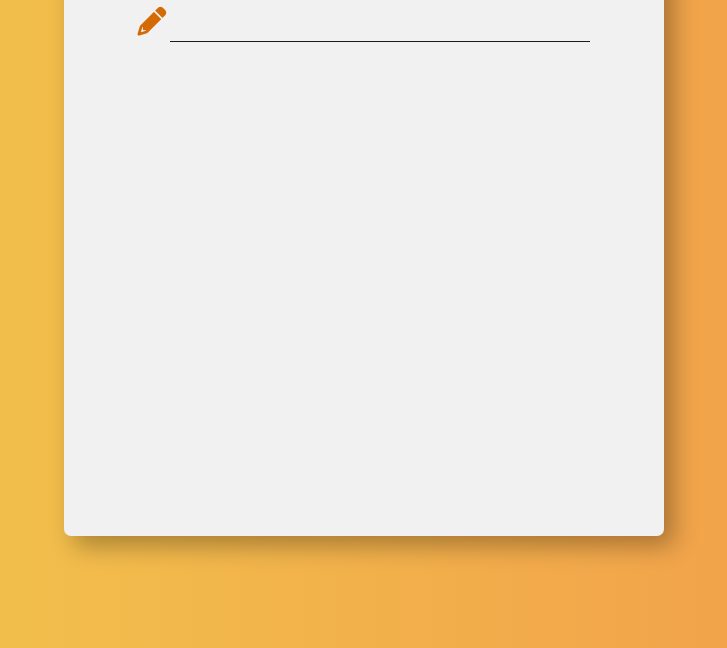
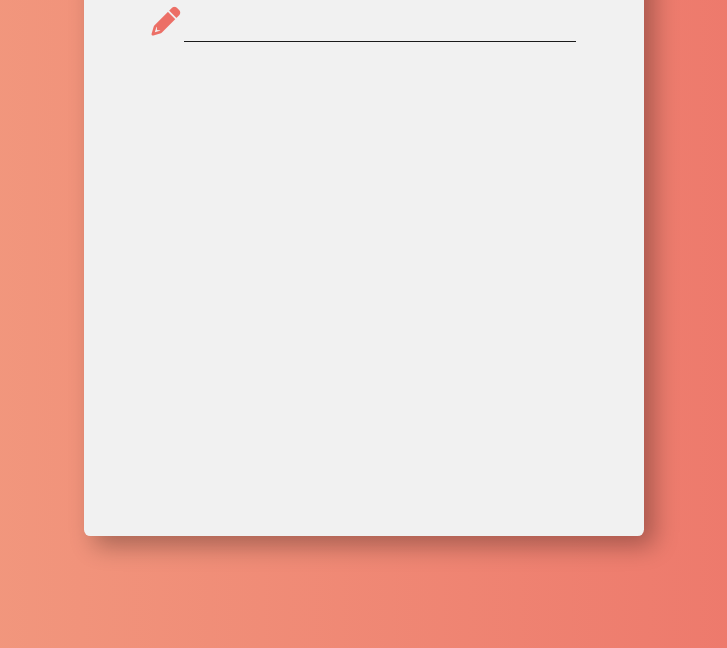
Before and after one commit to pauloarchanjo/Groceries-list-with-Web, a plain HTML site: page index.html in a window 1280 px wide. Shown: the part 152-800 px from the top of the page, without its empty margins (276-1003 px from the left). Drawn offline with nearby package versions, Linux system fonts and the light colour scheme.

Commit message:
Update style.css

```diff
--- a/style.css
+++ b/style.css
@@ -3,13 +3,14 @@
 * {
     padding: 0;
     margin: 0;
+    box-sizing: border-box;
 }
 
 body {
-    font-family: Dancing Script;
-    background: #F2994A;
-    background: -webkit-linear-gradient(to right, #F2C94C, #F2994A);
-    background: linear-gradient(to right, #F2C94C, #F2994A);
+    font-family: 'Dancing Script';
+    background: #EC6F66;  /* fallback for old browsers */
+    background: -webkit-linear-gradient(to right, #F3A183, #EC6F66);  /* Chrome 10-25, Safari 5.1-6 */
+    background: linear-gradient(to right, #F3A183, #EC6F66); /* W3C, IE 10+/ Edge, Firefox 16+, Chrome 26+, Opera 12+, Safari 7+ */
 }
 
 .container {
@@ -22,11 +23,11 @@ body {
 
 .groceries {
     border: none;
-    border-radius: 7px;
-    width: 600px;
+    border-radius: 0.4rem;
+    width: 35rem;
     min-height: 80vh;
     margin: auto;
-    background: rgb(241, 241, 241);
+    background: #f1f1f1;
     box-shadow: 10px 10px 24px 0 rgba(0, 0, 0, 0.3);
 }
 
@@ -37,17 +38,17 @@ body {
 
 .groceries i {
     font-size: 1.8rem;
-    color: #d46a06;
+    color: #EC6F66;
 }
 
 .groceries input {
     font-family: inherit;
     outline: 0;
     border: 0;
-    border-bottom: 1.5px solid rgb(27, 27, 27);
+    border-bottom: 1.5px solid #1b1b1b;
     width: 70%;
     font-size: 2rem;
-    background: rgb(241, 241, 241);
+    background: #f1f1f1;
 }
 
 #allItems h2 {
```
